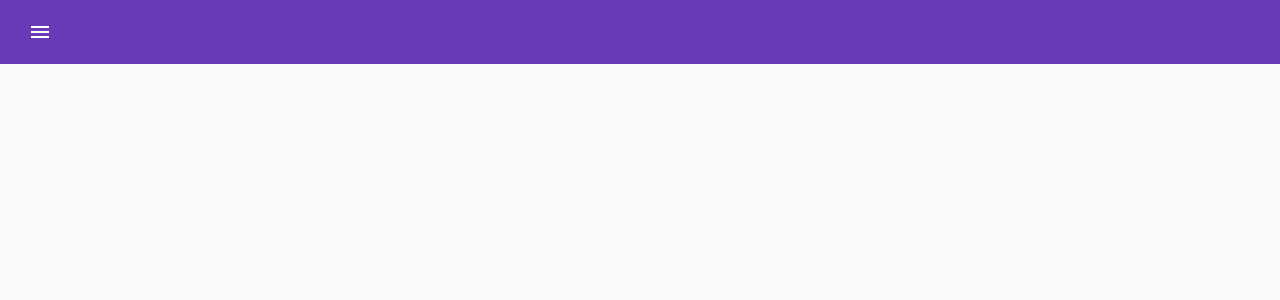
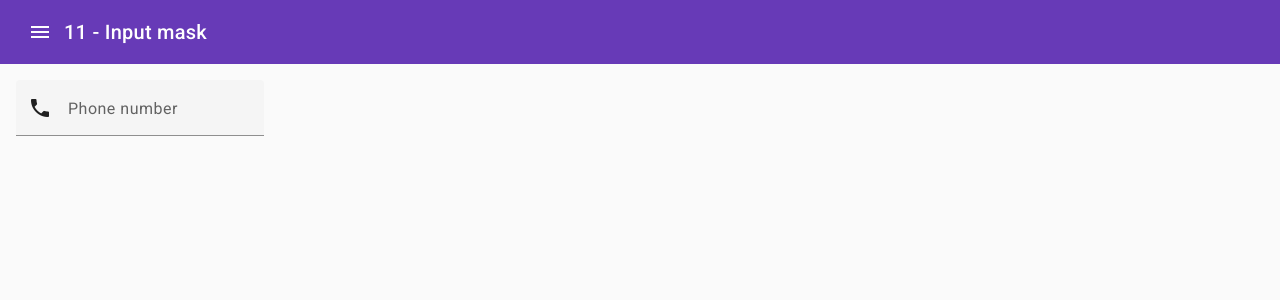
Before and after one commit to TomikxDDD/angular-directives, an Angular app: page /11-input-mask in a window 1280 px wide. Before the commit this address led to /. Shown: the top 300 px of the page. Built offline with nearby package versions, Linux system fonts and the light colour scheme.

Commit message:
feat: Implemented input mask directive

```diff
--- a/src/app/app.routes.ts
+++ b/src/app/app.routes.ts
@@ -10,6 +10,7 @@ import { InfiniteScroll08Component } from './pages/infinite-scroll-08/infinite-s
 import { HighlightText09Component } from './pages/highlight-text-09/highlight-text-09.component';
 import { Responsive10Component } from './pages/responsive-10/responsive-10.component';
 import { HomeComponent } from './pages/home/home.component';
+import { InputMask11Component } from './pages/input-mask-11/input-mask-11.component';
 
 type RouteRaw = {
   path: string;
@@ -75,6 +76,11 @@ export const routesRaw: RouteRaw[] = [
     label: '10 - Responsive component',
     component: Responsive10Component,
   },
+  {
+    path: '11-input-mask',
+    label: '11 - Input mask',
+    component: InputMask11Component,
+  },
 ];
 
 /**
--- /dev/null
+++ b/src/app/directives/11-input-mask.directive.ts
@@ -0,0 +1,39 @@
+import { Directive, ElementRef, HostListener, Input } from '@angular/core';
+
+@Directive({
+  selector: '[appInputMask]',
+  standalone: true,
+})
+export class InputMaskDirective {
+  @Input()
+  appInputMask: string = '';
+
+  constructor(private el: ElementRef) {}
+
+  @HostListener('input', ['$event'])
+  onInput(e: InputEvent) {
+    const input = e.target as HTMLInputElement;
+    const originalValue = input.value.replace(/\D/g, ''); // Removes any non-digit character
+    const originalValueLength = originalValue.length;
+
+    const inputMaskLength = this.appInputMask.length;
+
+    let valueIndex = 0;
+    let maskedValue = '';
+    for (let maskIndex = 0; maskIndex < inputMaskLength; maskIndex++) {
+      // mask character is a digit
+      if (/\d/.test(this.appInputMask[maskIndex])) {
+        if (valueIndex < originalValueLength) {
+          maskedValue += originalValue[valueIndex];
+          valueIndex++;
+        } else {
+          break;
+        }
+      } else {
+        maskedValue += this.appInputMask[maskIndex];
+      }
+    }
+
+    input.value = maskedValue;
+  }
+}
--- /dev/null
+++ b/src/app/pages/input-mask-11/input-mask-11.component.html
@@ -0,0 +1,5 @@
+<mat-form-field>
+  <mat-label>Phone number</mat-label>
+  <mat-icon matPrefix>phone</mat-icon>
+  <input matInput type="tel" [appInputMask]="mask" [placeholder]="mask" />
+</mat-form-field>
--- /dev/null
+++ b/src/app/pages/input-mask-11/input-mask-11.component.ts
@@ -0,0 +1,21 @@
+import { Component } from '@angular/core';
+import { InputMaskDirective } from '../../directives/11-input-mask.directive';
+import { MatFormFieldModule } from '@angular/material/form-field';
+import { MatInputModule } from '@angular/material/input';
+import { MatIconModule } from '@angular/material/icon';
+
+@Component({
+  selector: 'app-input-mask-11',
+  standalone: true,
+  imports: [
+    InputMaskDirective,
+    MatFormFieldModule,
+    MatInputModule,
+    MatIconModule,
+  ],
+  templateUrl: './input-mask-11.component.html',
+  styleUrl: './input-mask-11.component.scss',
+})
+export class InputMask11Component {
+  mask: string = '+420 123 456 789';
+}
```
Also changed, not shown: src/app/pages/input-mask-11/input-mask-11.component.scss (added).
